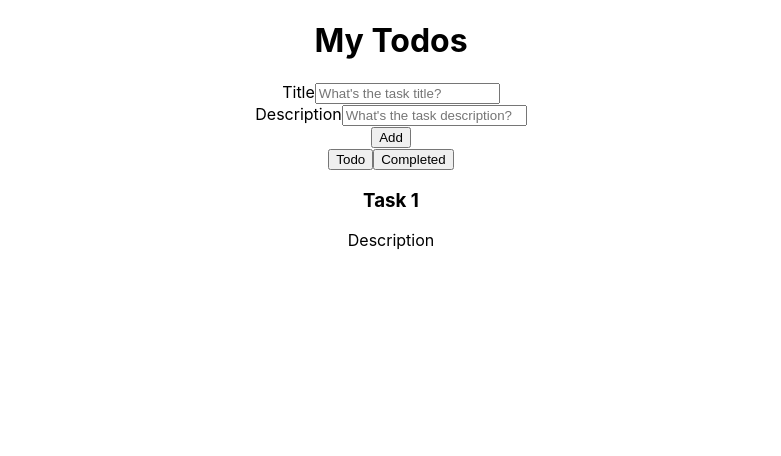
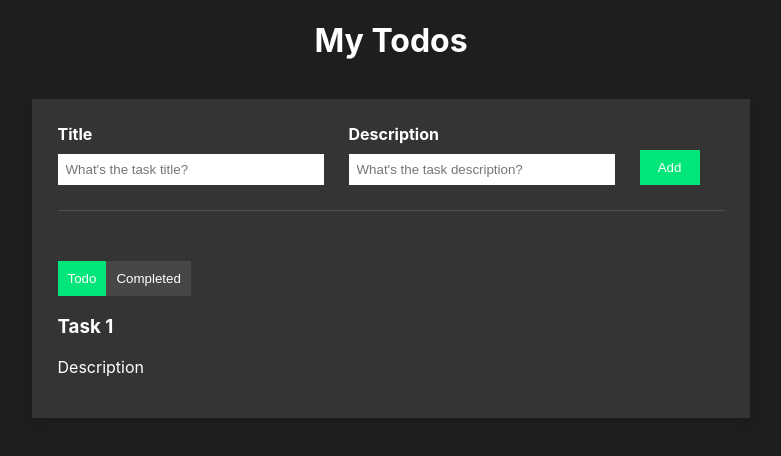
Before and after one commit to Sebastian-Zgheyb/TodoList, a React (Create React App) app in the folder todo-app/: page / in a window 1280 px wide. Shown: the top 456 px of the page, without its empty margins (249-1030 px from the left). Built offline with nearby package versions, Linux system fonts and the light colour scheme.

Commit message:
Added some styling and functionality

```diff
--- a/todo-app/src/App.css
+++ b/todo-app/src/App.css
@@ -1,38 +1,82 @@
-.App {
+body {
+  background-color: #1f1e1e;
+  color: white;
+  overflow: hidden;
+}
+
+h1 {
   text-align: center;
 }
 
-.App-logo {
-  height: 40vmin;
-  pointer-events: none;
+.todo-wrapper {
+  background: #353434;
+  padding: 2%;
+  width: fit-content;
+  margin-left: auto;
+  margin-right: auto;
+  margin-top: 3%;
+  max-height: 80vh;
+  overflow-y: auto;
+  box-shadow: 0px 5px 7px rgb(27, 27, 27);
 }
 
-@media (prefers-reduced-motion: no-preference) {
-  .App-logo {
-    animation: App-logo-spin infinite 20s linear;
-  }
+.todo-input {
+  display: flex;
+  align-items: center;
+  justify-content: center;
+  border-bottom: 1px solid rgb(78, 78, 78);
+  padding-bottom: 25px;
+  margin-bottom: 25px;
 }
 
-.App-header {
-  background-color: #282c34;
-  min-height: 100vh;
+.todo-input-item {
   display: flex;
   flex-direction: column;
-  align-items: center;
-  justify-content: center;
-  font-size: calc(10px + 2vmin);
-  color: white;
+  align-items: flex-start;
+  margin-right: 25px;
 }
 
-.App-link {
-  color: #61dafb;
+.todo-input-item label {
+  font-weight: bold;
+  margin-bottom: 10px;
 }
 
-@keyframes App-logo-spin {
-  from {
-    transform: rotate(0deg);
-  }
-  to {
-    transform: rotate(360deg);
-  }
+.todo-input-item input {
+  padding: 8px;
+  border: none;
+  width: 250px;
 }
+
+.todo-input-item input:focus {
+  outline: 2px solid rgb(0, 230, 122);
+}
+
+.primaryButton {
+  background-color: rgb(0, 230, 122);
+  color: white;
+  border: none;
+  border-radius: 0px;
+  margin-top: 25px;
+  padding: 10px;
+  width: 60px;
+  cursor: pointer;
+}
+.primaryButton:hover {
+  background-color: rgb(4, 196, 106);
+
+}
+
+.secondaryButton {
+  background-color: rgb(71, 71, 71);
+  color: white;
+  border: none;
+  border-radius: 0px;
+  margin-top: 25px;
+  padding: 10px;
+  width: fit-content;
+  cursor: pointer;
+}
+
+.active {
+  background-color: rgb(0, 230, 122);
+}
--- a/todo-app/src/App.js
+++ b/todo-app/src/App.js
@@ -1,6 +1,8 @@
+import { useState } from 'react';
 import './App.css';
 
 function App() {
+  const [isCompleteScreen, setIsCompleteScreen] = useState(false);
   return (
     <div className="App">
       <h1>My Todos</h1>
@@ -19,9 +21,9 @@
               <button type='button' className='primaryButton'>Add</button>
             </div>
         </div>
-        <div class='button-area'>
-          <button>Todo</button>
-          <button>Completed</button>
+        <div className='button-area'>
+          <button className={`secondaryButton ${isCompleteScreen===false && 'active'}`} onClick={()=>setIsCompleteScreen(false)}>Todo</button>
+          <button className={`secondaryButton ${isCompleteScreen===true && 'active'}`} onClick={()=>setIsCompleteScreen(true)}>Completed</button>
         </div>
         <div className='todo-list'>
           <div className='todo-list-item'>
```
